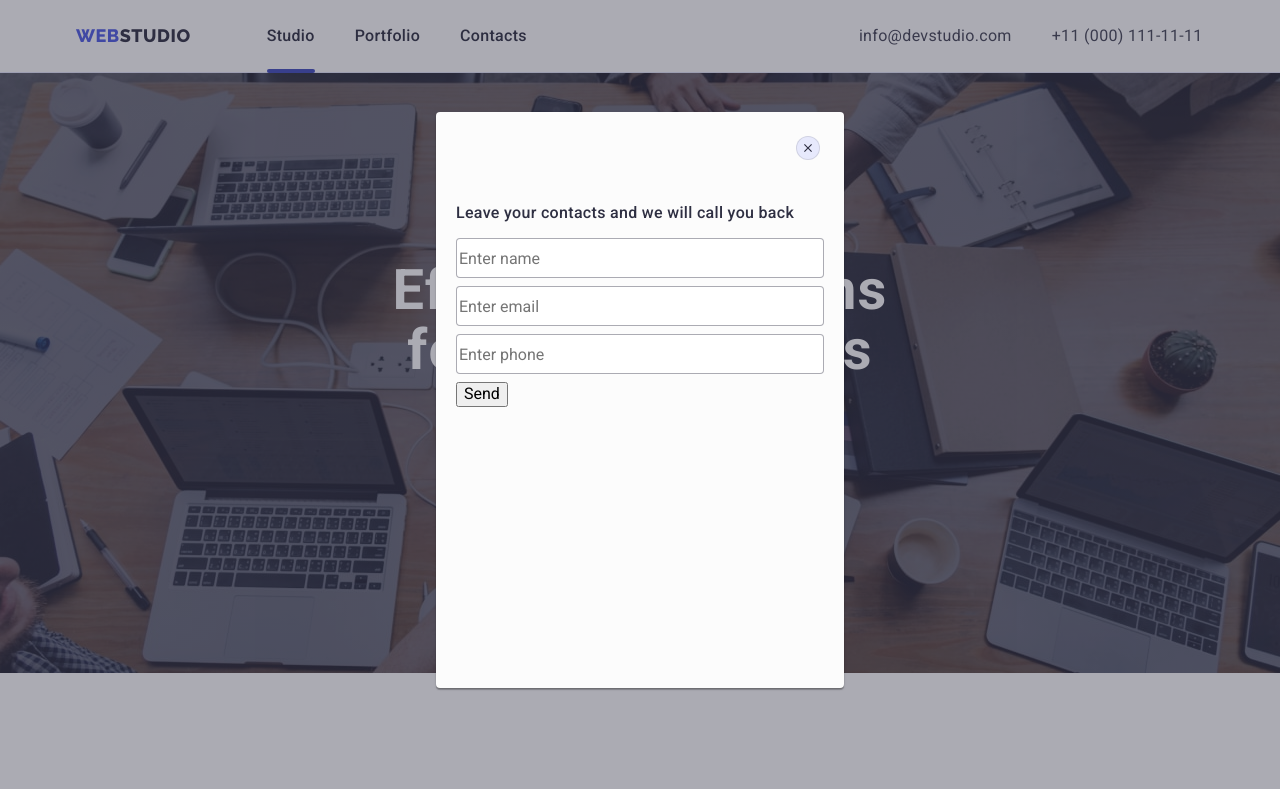
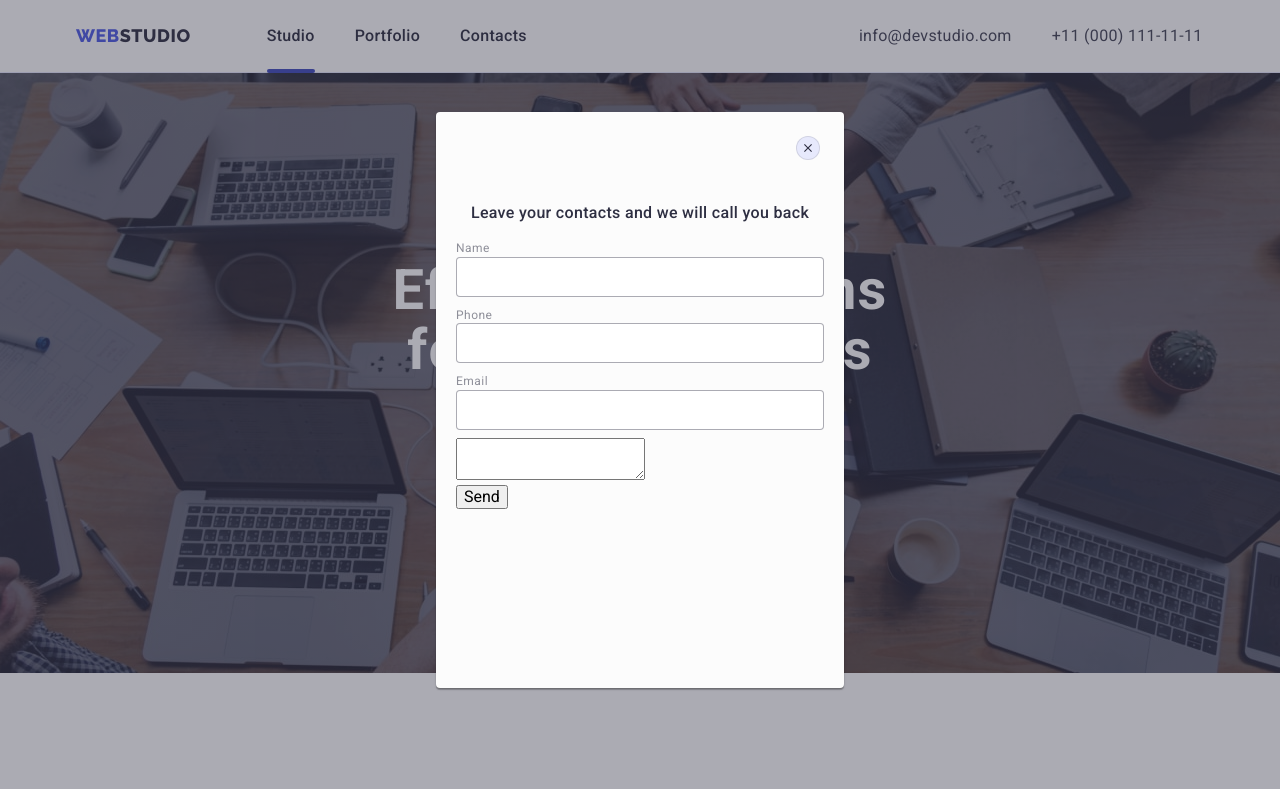
Before and after one commit to AngelaKoshel/goit-markup-hw-06, a plain HTML site: page index.html in a window 1280 px wide. Shown: the top 789 px of the page. Drawn offline with nearby package versions, Linux system fonts and the light colour scheme.

Commit message:
pushed last chages

```diff
--- a/css/styles.css
+++ b/css/styles.css
@@ -625,10 +625,20 @@ header {
     font-weight: 500;
     font-size: 16px;
     margin-bottom: 16px;
-
+    text-align: center;
+    letter-spacing: 0.02em;
 }
 .modal-form {
 
+}
+.modal-form-group{
+
+}
+.modal-label{
+    font-size: 12px;
+    line-height: 1.17;
+    letter-spacing: 0.04em;
+    color: #8E8F99;
 }
 
 .modal-input {
@@ -637,6 +647,11 @@ header {
     border: 1px solid rgb(46, 47, 66, 40%);
     border-radius: 4px;
     margin-bottom: 8px;
+    transition: border-color var(--time-transition-duration) var(--transition-timing-function);
+}
+
+.modal-input:is(:hover, :focus) {
+    border-color: var(--hover-focus-color);
 }
 
 .modal-form-btn {}
--- a/index.html
+++ b/index.html
@@ -441,12 +441,23 @@
         </button>
         <p class="modal-title">Leave your contacts and we will call you back</p>
         <form class="modal-form">
-          <div class="">
-            <input type="text" name="user-name" class="modal-input" placeholder="Enter name">
-            <input type="text" name="user-email" class="modal-input" placeholder="Enter email">
-            <input type="text" name="user-tel" class="modal-input" placeholder="Enter phone">
-            <button type="button" class="modal-form-btn">Send</button>
+          <div class="modal-form-group">
+            <label for="user-name" class="modal-label">Name</label>
+            <input type="text" name="user-name" id="user-name" class="modal-input">
           </div>
+          <div class="modal-form-group">
+            <label for="user-tel" class="modal-label">Phone</label>
+            <input type="text" name="user-tel" id="user-tel" class="modal-input">
+          </div>
+          <div class="modal-form-group">
+            <label for="user-email" class="modal-label" >Email</label>
+            <input type="text" name="user-email" id="user-email" class="modal-input">
+          </div>
+          <div class="modal-form-group">
+            <label for="" class="modal-label"></label>
+            <textarea name="" id=""></textarea>
+          </div>
+          <button type="button" class="modal-form-btn">Send</button>
         </form>
       </div>
     </div>
```
